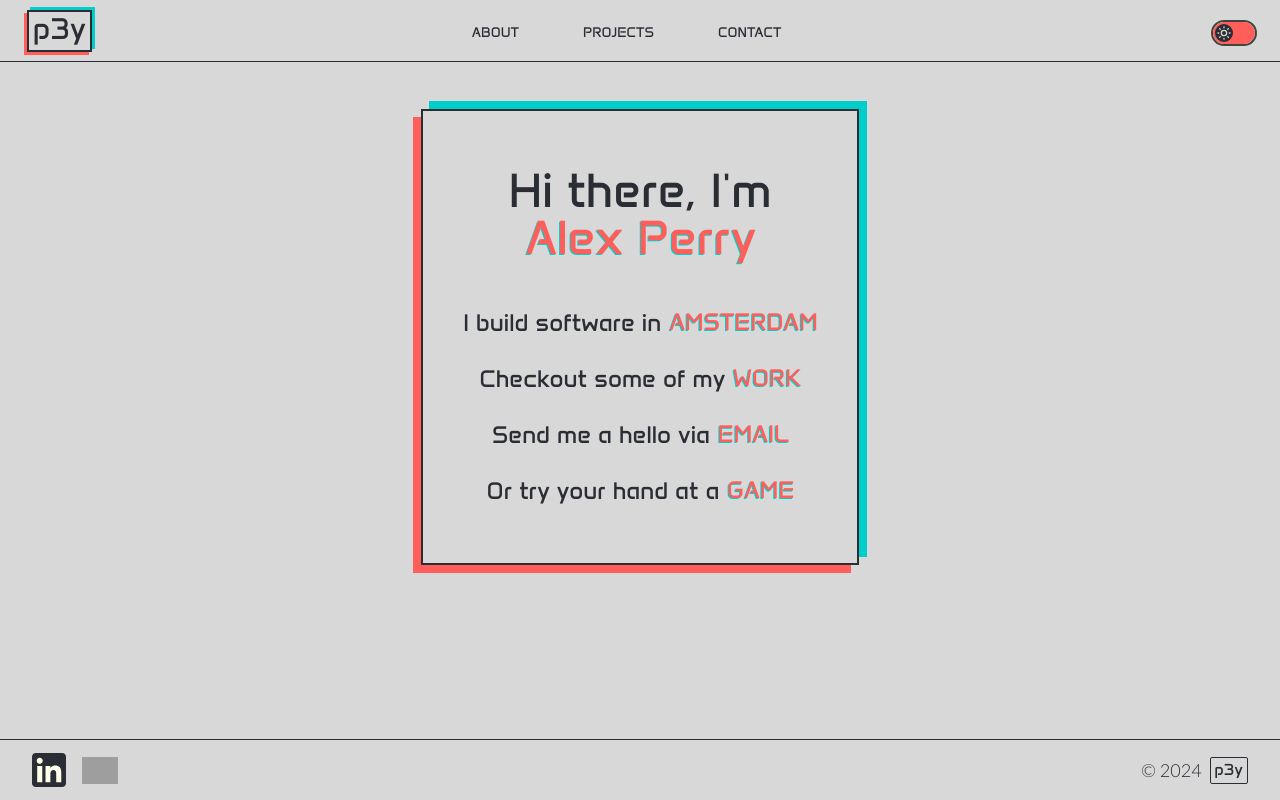
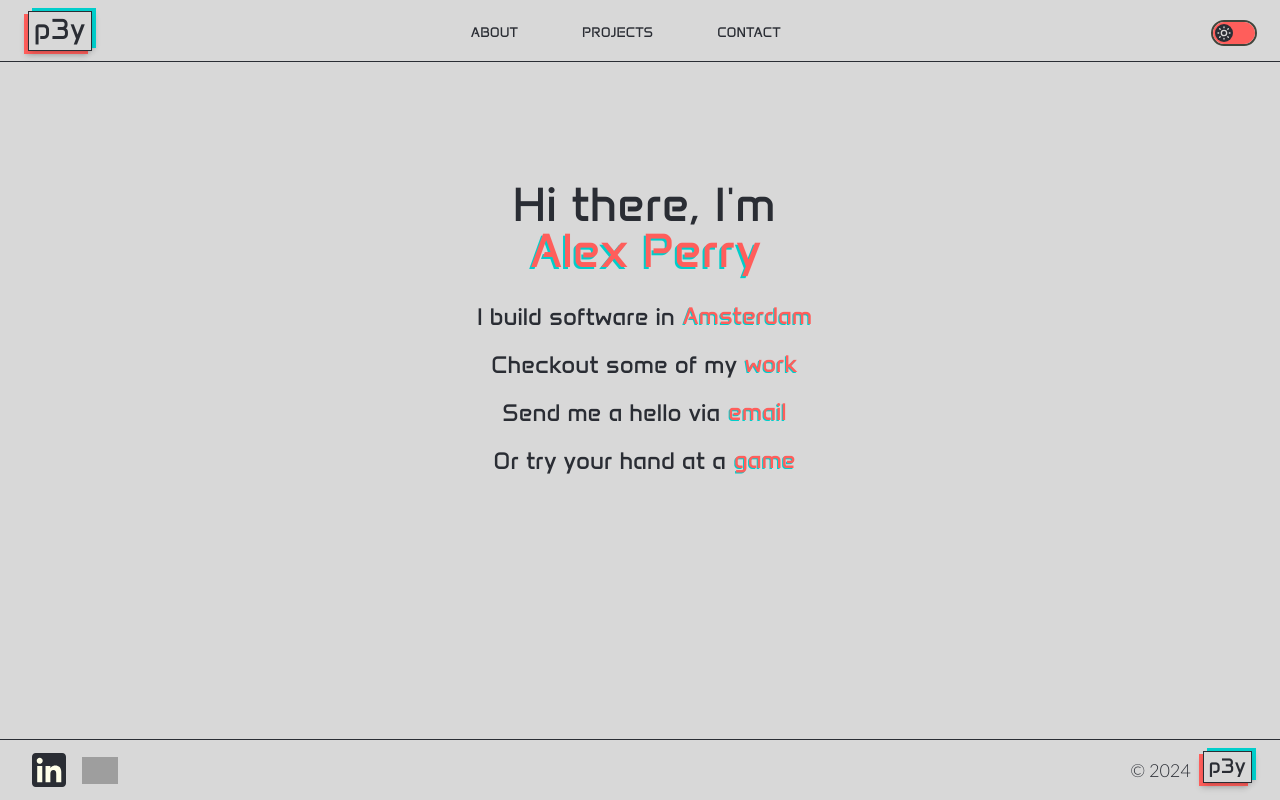
Before and after one commit to alexp3y/p3y, a Next.js app: page / in a window 1280 px wide. Built offline with nearby package versions, Linux system fonts and the light colour scheme; grey boxes are pictures that could not be loaded.

Commit message:
Logo styling tweaks

```diff
--- a/src/app/about/page.tsx
+++ b/src/app/about/page.tsx
@@ -14,8 +14,8 @@ export default function AboutPage() {
           <h1 className="text-p3y-blue dark:text-p3y-blue">About</h1>
         </div>
         <div className="bg-p3y-red relative">
-          <div className="h-full w-full absolute translate-x-4 -translate-y-4 bg-p3y-blue"></div>
-          <div className="translate-x-2 -translate-y-2 border-2 select-none">
+          <div className="h-full w-full absolute translate-x-6 -translate-y-4 bg-p3y-blue"></div>
+          <div className="translate-x-3 -translate-y-2 border-2 select-none">
             <Image
               priority
               src="/images/about.jpeg"
--- a/src/components/Footer.tsx
+++ b/src/components/Footer.tsx
@@ -1,9 +1,10 @@
 import Image from 'next/image';
 import React from 'react';
+import FooterLogo from './Footer/FooterLogo';
 
 const Footer: React.FC = () => {
   return (
-    <div className="bg-p3y-grey dark:bg-p3y-gunmetal flex flex-col w-full lato border-t dark:text-p3y-red">
+    <div className="bg-p3y-grey dark:bg-p3y-gunmetal flex flex-col w-full lato border-t dark:text-p3y-grey">
       <div className="w-full p-4 flex text-[18px] h-[60px] justify-between items-center px-8">
         {/* social links container*/}
         <div className="flex items-center justify-between  md:items-center gap-4">
@@ -52,12 +53,12 @@ const Footer: React.FC = () => {
             </a>
           </div>
         </div>
-        <div className="flex lato gap-x-1 items-center text-p3y-gunmetal dark:text-p3y-grey">
-          <p>&copy;</p>
-          <span>2024</span>
-          <span className="border rounded-[2px] pt-[0px] pb-[1px] px-[4px] text-base anta ml-1 ">
-            p3y
-          </span>
+        <div className="flex lato gap-x-2 items-center text-p3y-gunmetal dark:text-p3y-grey">
+          <div className="flex items-center gap-x-1">
+            <p>&copy;</p>
+            <span>2024</span>
+          </div>
+          <FooterLogo />
         </div>
       </div>
     </div>
--- /dev/null
+++ b/src/components/Footer/FooterLogo.tsx
@@ -0,0 +1,14 @@
+import React from 'react';
+
+const FooterLogo: React.FC = () => {
+  return (
+    <div className="bg-p3y-red relative shadow-md">
+      <div className="absolute w-full h-full translate-x-[8px] bg-p3y-blue -translate-y-[6px] shadow-md" />
+      <span className="text-p3y-gunmetal text-[21px] tracking-[0px] leading-none dark:text-p3y-grey border-[1px] border-p3y-gunmetal dark:border-p3y-grey px-[5px] pb-[6px] pt-[3px]  dark:bg-p3y-gunmetal bg-p3y-grey anta cursor-pointer -translate-y-[3px] translate-x-[4px] z-20 flex shadow-md">
+        p3y
+      </span>
+    </div>
+  );
+};
+
+export default FooterLogo;
--- a/src/components/Homepage/HomepageHello.tsx
+++ b/src/components/Homepage/HomepageHello.tsx
@@ -4,76 +4,78 @@ import React from 'react';
 
 const HomepageHello: React.FC = () => {
   return (
-    <div className="mb-[20vh] mt-12 rounded-none sm:bg-p3y-red sm:dark:bg-p3y-red max-w-xl ml-8 mr-12 relative">
-      <div className="absolute h-full w-full sm:bg-p3y-blue rounded-none translate-x-4 -translate-y-4"></div>
-      <div className="cursor-default w-fit min-w-full rounded-none md:text-2xl anta flex flex-col gap-y-6 text-2xl dark:text-p3y-grey text-center justify-center sm:border-2 border-p3y-gunmetal translate-x-2 bg-p3y-grey dark:bg-p3y-gunmetal -translate-y-2 p-7 sm:p-10  py-10 sm:py-14 dark:border-p3y-grey relative">
-        <div className="text-4xl sm:text-5xl pb-5 flex flex-col justify-center items-center">
-          <span className="text-nowrap">{"Hi there, I'm"} </span>
+    <div className="mb-[20vh] mt-12 rounded-none sm:bgp3y-red sm:dark:bgp3y-red max-w-xl ml-8 mr-12 relative sm:shadowlg">
+      <div className="absolute h-full w-full sm:bgp3y-blue rounded-none translate-x-6 -translate-y-8 sm:shadowlg"></div>
+      <div className="cursor-default w-fit min-w-full rounded-none md:text-2xl anta flex flex-col gap-y-4 text-2xl dark:text-p3y-grey text-center justify-center sm:border2 sm:shadowlg border-p3y-gunmetal translate-x-3 bg-p3y-grey dark:bg-p3y-gunmetal -translate-y-4 p-6 sm:p-6  py-6 sm4 dark:border-p3y-grey relative">
         <Link href="/about">
-            <span className="relative active:text-p3y-blue dark:active:text-p3y-maize text-p3y-red text-nowrap">
-              <span className="absolute translate-x-[1px] -translate-y-[1px] hover:translate-x-[3px] hover:-translate-y-[2px] duration-150 text-nowrap">
+          <div className="group text-5xl pb-2 flex flex-col justify-center items-center">
+            <span className="text-nowrap group-hover:bg-opacity-80 px-4 rounded-sm">
+              {"Hi there, I'm"}{' '}
+            </span>
+            <span className="relative group-hover:bg-opacity-80 active:text-p3y-blue dark:active:text-p3y-maize text-p3y-red text-nowrap px-4 rounded-sm">
+              <span className="absolute translate-x-[2px] -translate-y-[2px] group-hover:translate-x-[4px] group-hover:-translate-y-[4px] duration-500 text-nowrap">
                 Alex Perry
               </span>
               <span className="text-p3y-blue dark:text-p3y-blue text-nowrap">
                 Alex Perry
               </span>
             </span>
+          </div>
         </Link>
-        </div>
-        <span>
-          I build software in{' '}
         <Link
           href="https://www.youtube.com/watch?v=sEON08d76oE"
           target="_blank"
           rel="noreferrer"
         >
+          <span className="group hover:bg-opacity-80 rounded-md px-4 py-2 hover:border dark:hover:border-p3y-maize hover:border-p3y-red">
+            I build software in{' '}
             <span className="active:text-p3y-blue dark:active:text-p3y-maize text-p3y-red text-nowrap">
-              <span className="absolute translate-x-[1px] -translate-y-[1px] hover:translate-x-[2px] hover:-translate-y-[2px] duration-150 ">
-                AMSTERDAM
+              <span className="absolute translate-x-[1px] -translate-y-[1px] group-hover:translate-x-[3px] group-hover:-translate-y-[3px] duration-500">
+                Amsterdam
               </span>
               <span className="text-p3y-blue dark:text-p3y-blue">
-                AMSTERDAM
+                Amsterdam
+              </span>
             </span>
           </span>
         </Link>
+        <Link href="/projects">
+          <span className="group hover:bg-opacity-80 rounded-md px-4 py-2 hover:border dark:hover:border-p3y-maize hover:border-p3y-red">
+            Checkout some of my{' '}
+            <span className="active:text-p3y-blue dark:active:text-p3y-maize text-p3y-red text-nowrap ">
+              <span className="absolute translate-x-[1px] -translate-y-[1px] group-hover:translate-x-[3px] group-hover:-translate-y-[3px] duration-500">
+                work
               </span>
-        <span>
-          Checkout some of my{' '}
-          <Link href="/projects">
-            <span className="active:text-p3y-blue dark:active:text-p3y-maize text-p3y-red text-nowrap ">
-              <span className="absolute translate-x-[1px] -translate-y-[1px] hover:translate-x-[2px] hover:-translate-y-[2px] duration-150 ">
-                WORK
+              <span className="text-p3y-blue dark:text-p3y-blue">work</span>
             </span>
-              <span className="text-p3y-blue dark:text-p3y-blue">WORK</span>
           </span>
         </Link>
-        </span>
-        <span>
-          Send me a hello via{' '}
         <Link
           href="mailto:alexp3y@gmail.com?subject=Hello"
           target="_blank"
           rel="noreferrer"
         >
+          <span className="group hover:bg-opacity-80 rounded-md px-4 py-2 hover:border dark:hover:border-p3y-maize hover:border-p3y-red">
+            Send me a hello via{' '}
             <span className="active:text-p3y-blue dark:active:text-p3y-maize text-p3y-red text-nowrap ">
-              <span className="absolute translate-x-[1px] -translate-y-[1px] hover:translate-x-[2px] hover:-translate-y-[2px] duration-150 ">
-                EMAIL
+              <span className="absolute translate-x-[1px] -translate-y-[1px] group-hover:translate-x-[3px] group-hover:-translate-y-[3px] duration-500">
+                email
               </span>
-              <span className="text-p3y-blue dark:text-p3y-blue">EMAIL</span>
+              <span className="text-p3y-blue dark:text-p3y-blue">email</span>
+            </span>
           </span>
         </Link>
+        <Link href="/colorflu">
+          <span className="group hover:bg-opacity-80 rounded-md px-4 py-2 hover:border dark:hover:border-p3y-maize hover:border-p3y-red">
+            Or try your hand at a{' '}
+            <span className="active:text-p3y-blue dark:active:text-p3y-maize text-p3y-red text-nowrap">
+              <span className="absolute translate-x-[1px] -translate-y-[1px] group-hover:translate-x-[3px] group-hover:-translate-y-[3px] duration-500">
+                game
               </span>
-        <span>
-          Or try your hand at a{' '}
-          <Link href="/colorflu">
-            <span className="active:text-p3y-blue dark:active:text-p3y-maize text-p3y-red text-nowrap ">
-              <span className="absolute translate-x-[1px] -translate-y-[1px] hover:translate-x-[2px] hover:-translate-y-[2px] duration-150 ">
-                GAME
+              <span className="text-p3y-blue dark:text-p3y-blue">game</span>
             </span>
-              <span className="text-p3y-blue dark:text-p3y-blue">GAME</span>
           </span>
         </Link>
-        </span>
       </div>
     </div>
   );
--- a/src/components/NavBar.tsx
+++ b/src/components/NavBar.tsx
@@ -10,11 +10,11 @@ interface Props {}
 
 const NavBar: React.FC<Props> = () => {
   return (
-    <div className="w-full md:px-6 px-4 pt-3 pb-2 border-b flex justify-between bg-p3y-grey dark:bg-p3y-gunmetal items-center dark:text-p3y-red lato h-[62px]">
+    <div className="w-full md:px-6 px-4 pt-3 pb-2 border-b flex justify-between bg-p3y-grey dark:bg-p3y-gunmetal items-center lato h-[62px] text-p3y-gunmetal dark:text-p3y-grey">
       <div className="pt-[2px]">
         <Logo />
       </div>
-      <div className="hidden md:flex h-full items-center text-[16px] gap-x-11 lg:gap-x-16 mr-12 uppercase text-sm anta text-p3y-gunmetal dark:text-p3y-red">
+      <div className="hidden md:flex h-full items-center text-[16px] gap-x-11 lg:gap-x-16 mr-12 uppercase text-sm anta">
         <>
           <Link href="/about">
             <span className="active:text-p3y-blue dark:active:text-p3y-maize">
--- a/src/components/NavBar/Logo.tsx
+++ b/src/components/NavBar/Logo.tsx
@@ -4,9 +4,9 @@ import React from 'react';
 const Logo: React.FC = () => {
   return (
     <Link href="/">
-      <div className="bg-p3y-red relative">
-        <div className="absolute w-full h-full translate-x-[6px] bg-p3y-blue -translate-y-[6px]" />
-        <span className="text-p3y-gunmetal text-[30px] tracking-[0px] leading-none dark:text-p3y-red border-[2px] border-p3y-gunmetal dark:border-p3y-grey px-[4px] pb-[6px] pt-[2px]  dark:bg-p3y-gunmetal bg-p3y-grey anta cursor-pointer -translate-y-[3px] translate-x-[3px] z-20 flex">
+      <div className="bg-p3y-red relative shadow-md">
+        <div className="absolute w-full h-full translate-x-[8px] bg-p3y-blue -translate-y-[6px] shadow-md" />
+        <span className="text-p3y-gunmetal text-[29px] tracking-[0px] leading-none dark:text-p3y-grey border-[1px] border-p3y-gunmetal dark:border-p3y-grey px-[5px] pb-[6px] pt-[3px]  dark:bg-p3y-gunmetal bg-p3y-grey anta cursor-pointer -translate-y-[3px] translate-x-[4px] z-20 flex shadow-md">
           p3y
         </span>
       </div>
--- a/src/components/NavBar/MobileMenu.tsx
+++ b/src/components/NavBar/MobileMenu.tsx
@@ -44,7 +44,7 @@ const MobileMenu: React.FC<Props> = ({ isOpen, close }) => {
     <div
       id="side-menu"
       className={cn(
-        'fixed right-0 top-0 z-10 h-full bg-p3y-grey dark:bg-p3y-gunmetal font-normal tracking-wide transition-all duration-500 text-p3y-gunmetal dark:text-p3y-red border-p3y-red',
+        'fixed right-0 top-0 z-10 h-full bg-p3y-grey dark:bg-p3y-gunmetal font-normal tracking-wide transition-all duration-500 text-p3y-gunmetal dark:text-p3y-grey dark:border-p3y-grey',
         {
           'w-0': !isOpen,
           'w-full sm:w-96 border-l-2': isOpen,
--- a/src/components/Projects/ProjectCard.tsx
+++ b/src/components/Projects/ProjectCard.tsx
@@ -19,8 +19,8 @@ const ProjectCard: React.FC<Props> = ({
 }) => {
   return (
     <div className="relative bg-p3y-red w-[300px] md:w-[350px] aspect-square">
-      <div className="absolute bg-p3y-blue translate-x-2 -translate-y-2 w-[300px] md:w-[350px] aspect-square"></div>
-      <div className="w-[300px] md:w-[350px] aspect-square flex flex-col text-p3y-gunmetal dark:text-p3y-red border-2 border-p3y-gunmetal translate-x-1 -translate-y-1">
+      <div className="absolute bg-p3y-blue translate-x-4 -translate-y-3 w-[300px] md:w-[350px] aspect-square"></div>
+      <div className="w-[300px] md:w-[350px] aspect-square flex flex-col text-p3y-gunmetal dark:text-p3y-red border-2 border-p3y-gunmetal dark:border-p3y-grey translate-x-2 -translate-y-1">
         <div className="max-h-fit">
           <Image
             priority
```
Lines whose indentation alone changed are shown as unchanged.
